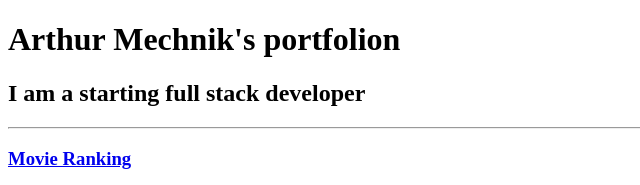
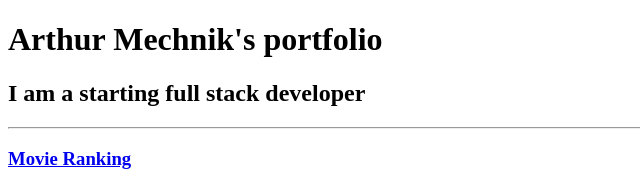
Before and after one commit to SwordsmanDev/html-portfolio, a plain HTML site: page index.html in a window 1280 px wide. Shown: the top 185 px of the page, 0-640 px from the left. Drawn offline with Linux system fonts and the light colour scheme.

Commit message:
Add files via upload

```diff
--- a/index.html
+++ b/index.html
@@ -23,7 +23,7 @@ https://developer.mozilla.org/en-US/docs/Web/HTML/Element/img#attr-height -->
   </head>
 
   <body>
-    <h1>Arthur Mechnik's portfolion</h1>
+    <h1>Arthur Mechnik's portfolio</h1>
     <h2>I am a starting full stack developer</h2>
     <hr />
     <h3><a href="./public/movie-ranking.html">Movie Ranking</a></h3>
```
